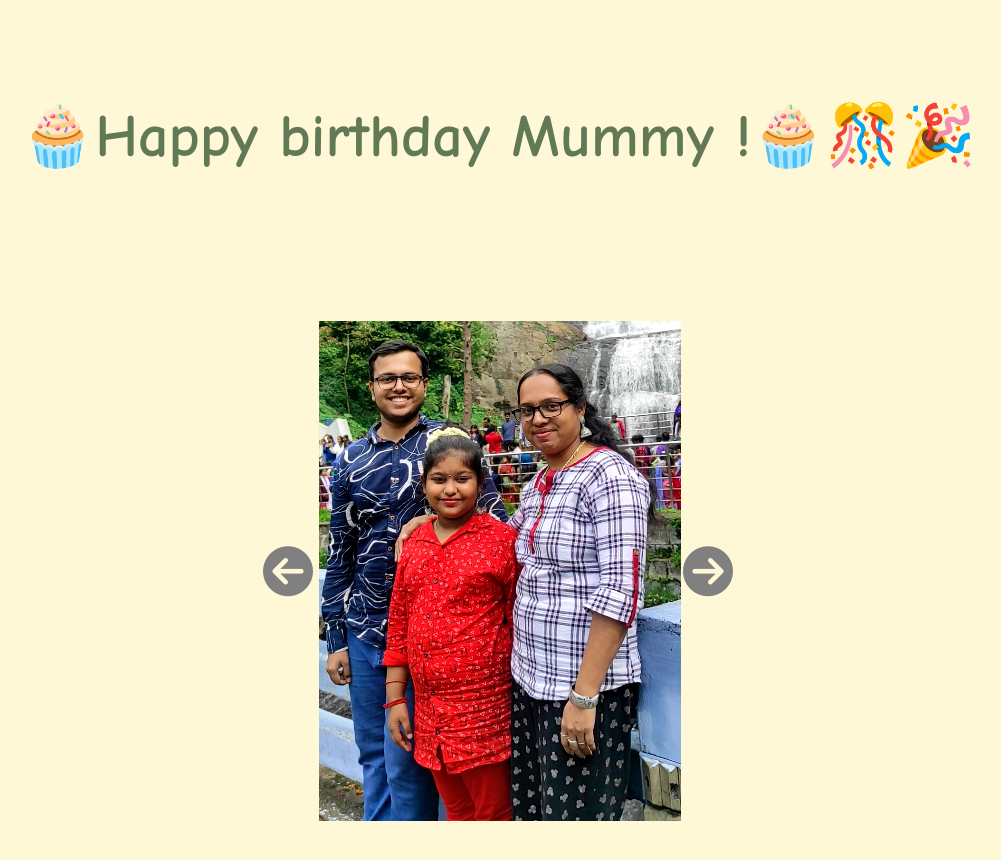
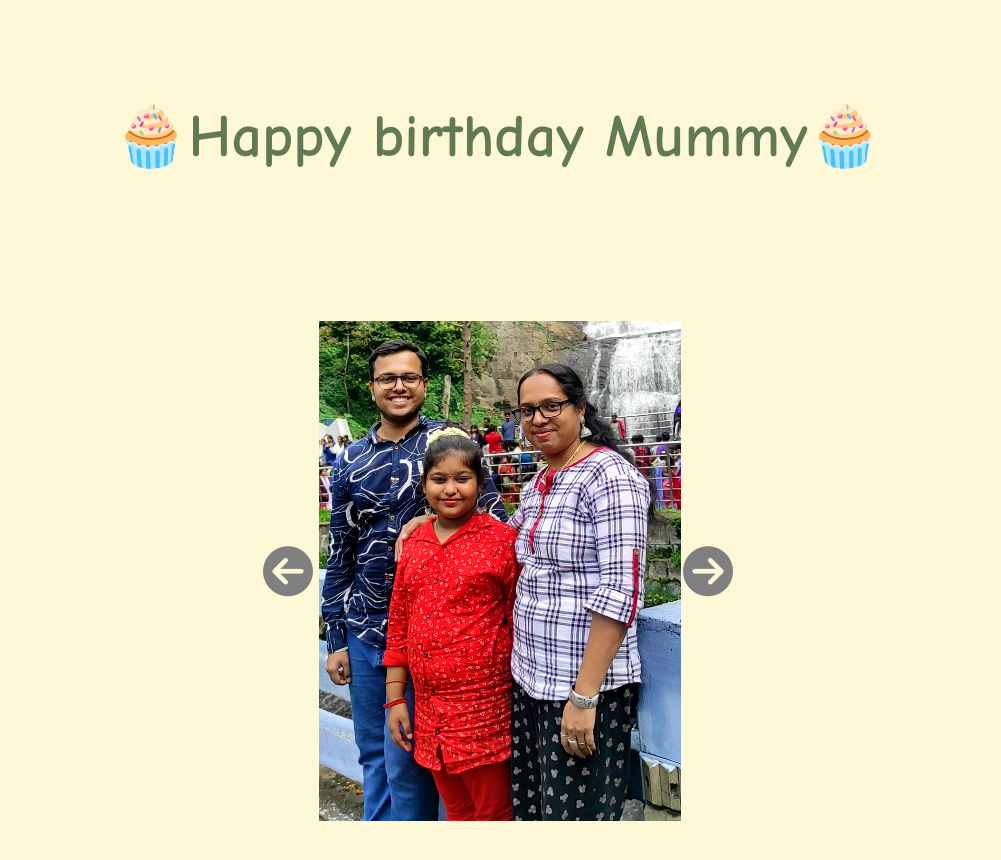
Before and after one commit to sandeepkiran007/Birthday-message, a website: page birthday.html in a window 1280 px wide. Shown: the whole page, without its empty margins (142-1143 px from the left). Drawn offline with Linux system fonts and the light colour scheme.

Commit message:
Update birthday.html chaned

```diff
--- a/birthday.html
+++ b/birthday.html
@@ -33,7 +33,7 @@
 
     <section>
 
-        <h1 class="bounce">🧁Happy birthday Mummy !🧁🎊🎉</h1>
+        <h1 class="bounce">🧁Happy birthday Mummy🧁</h1>
     </section>
 
 
```
